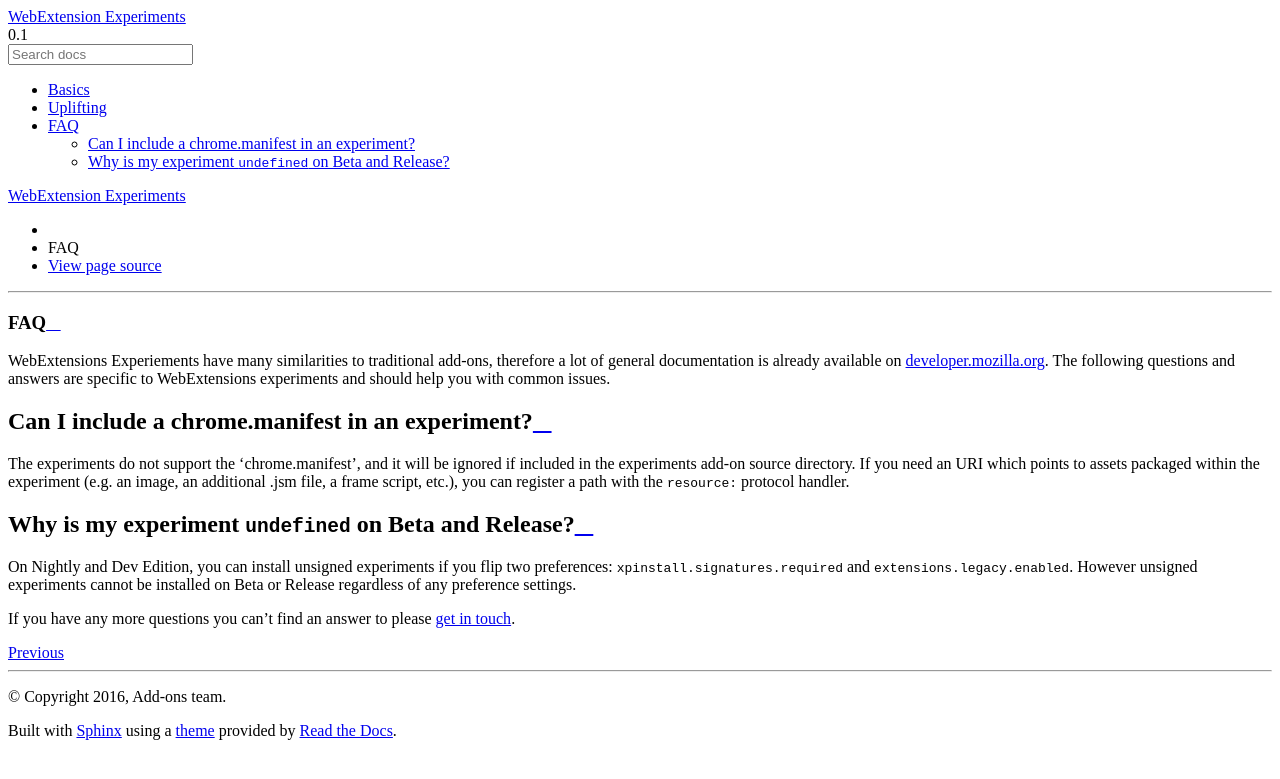
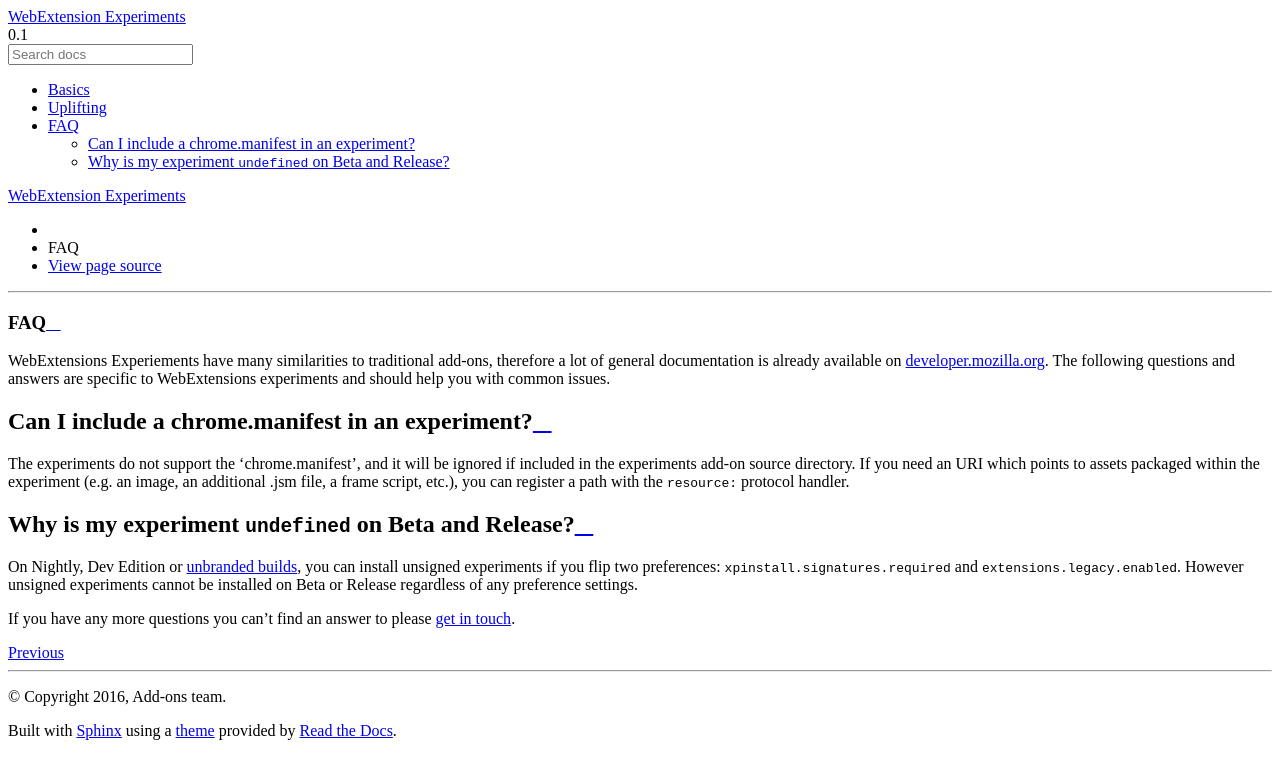
Before and after one commit to web-ext-experiments/about, a Sphinx documentation site: the page built from source/faq.rst, in a window 1280 px wide. Shown: the top 779 px of the page. Built offline with Sphinx 7.4.7 and the Read the Docs theme 2.0.0, drawn with Linux system fonts in a browser that asks for light colours; comment, search, counter and statistics services are not loaded.

Commit message:
Mention unbranded builds

```diff
--- a/source/faq.rst
+++ b/source/faq.rst
@@ -24,7 +24,7 @@ points to assets packaged within the experiment (e.g. an image, an additional
 Why is my experiment ``undefined`` on Beta and Release?
 -------------------------------------------------------
 
-On Nightly and Dev Edition, you can install unsigned experiments if you flip two preferences: ``xpinstall.signatures.required`` and ``extensions.legacy.enabled``.
+On Nightly, Dev Edition or `unbranded builds <https://wiki.mozilla.org/Add-ons/Extension_Signing#Unbranded_Builds>`_, you can install unsigned experiments if you flip two preferences: ``xpinstall.signatures.required`` and ``extensions.legacy.enabled``.
 However unsigned experiments cannot be installed on Beta or Release regardless of any preference settings.
 
 
```
